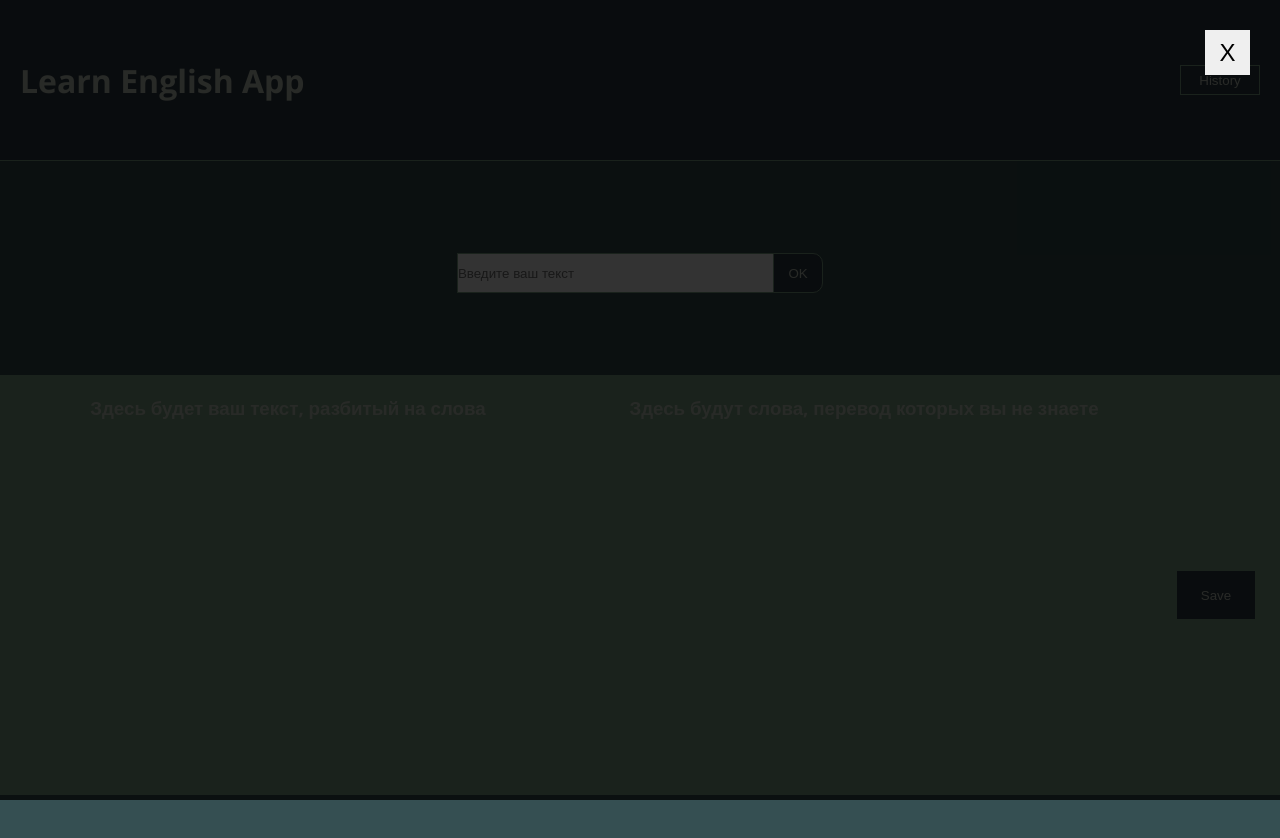
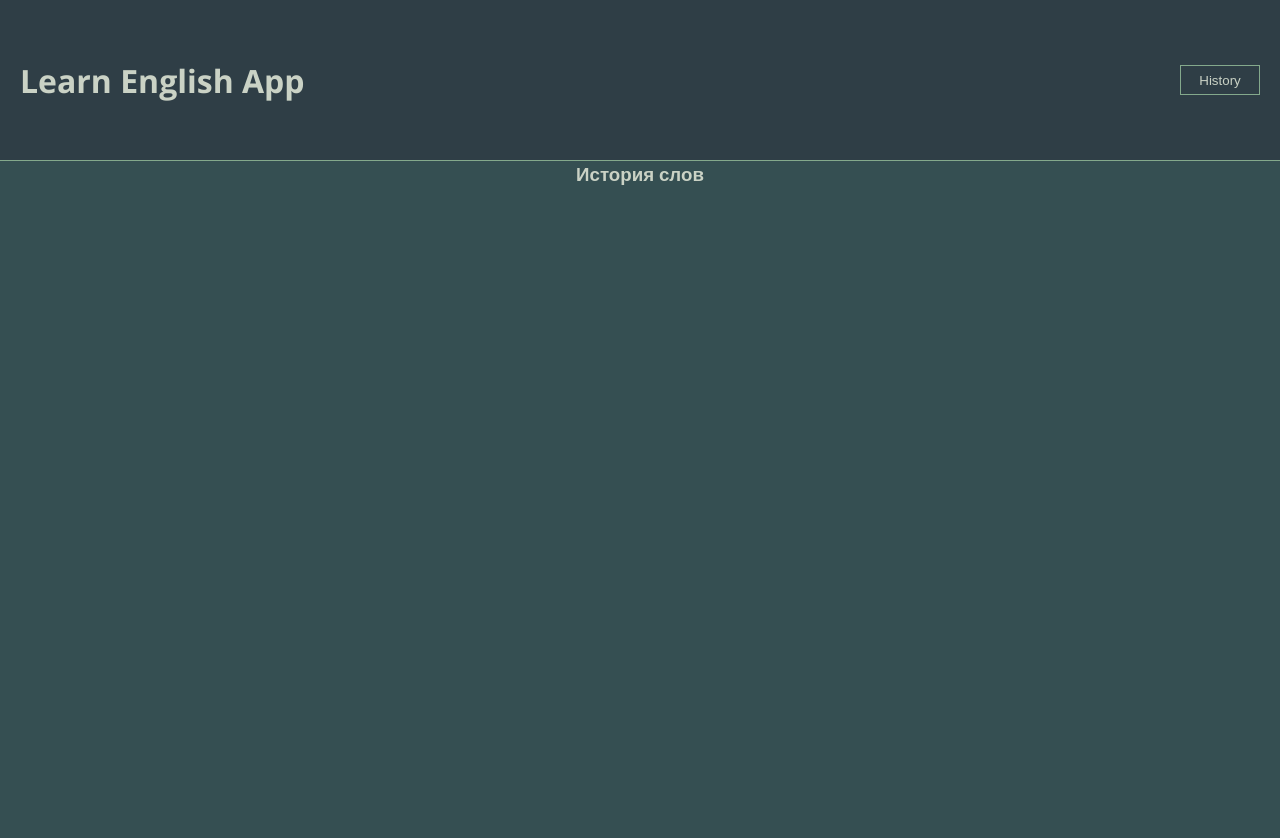
Before and after one commit to 0w1Max/learn-english-app, a website built with webpack: page src/index.html in a window 1280 px wide. Both pictures are taken after a click on the button "History". Before the commit the page ends 800 px from the top, so only its background shows below. Built offline with nearby package versions, Linux system fonts and the light colour scheme; no server answers.

Commit message:
Сделал тестовую версию истории выбранных слов

```diff
--- a/package.json
+++ b/package.json
@@ -1,5 +1,5 @@
 {
-  "name": "Learn English App",
+  "name": "learn-english-app",
   "version": "1.0.0",
   "description": "",
   "main": "./js/app.js",
--- a/src/css/style.css
+++ b/src/css/style.css
@@ -27,6 +27,10 @@ header {
   background-color: #2f3e46;
   border-bottom: 1px solid #84a98c;
 }
+  .logo-text {
+    color: #cad2c5;
+    text-decoration: none;
+  }
 
 .row {
   display: flex;
@@ -43,6 +47,25 @@ header {
   .row-2 {
     height: 50vh;
   }
+
+  .row-3 {
+    display: none;
+    justify-content: flex-start;
+    flex-direction: column;
+    height: 100vh;
+  }
+
+  .row-3 > h3 {
+    text-align: center;
+    margin-bottom: 10px;
+  }
+
+  .col.word-history {
+    height: auto;
+  }
+    .col.word-history > span.chosen-word {
+      margin-bottom: 10px;
+    }
 
 .col {
   display: flex;
@@ -63,6 +86,7 @@ header {
     background-color: #84a98c;
     padding-top: 20px;
     align-items: center;
+    justify-content: flex-end;
   }
 
 .input-text-form {
@@ -97,6 +121,7 @@ header {
 .btn-save {
   width: 80px;
   height: 50px;
+  margin-right: 20px;
   color: #cad2c5;
   background-color: #2f3e46;
   border: 1px solid #84a98c;
--- a/src/index.html
+++ b/src/index.html
@@ -14,8 +14,8 @@
 
   <header>
     <div class="container">
-      <h1>Learn English App</h1>
-      <button type="submit" class="btn-history-words modal-open">History</button>
+      <a href="#" class="logo-text"><h1>Learn English App</h1></a>
+      <button type="submit" class="btn-history-words">History</button>
       <div class="modal-window">
         <button type="submit" class="modal-close">Х</button>
         <div class="modal-content"></div>
@@ -41,6 +41,10 @@
         <button type="submit" class="btn-save">Save</button>
       </div>
     </div>
+    <div class="row row-3 row-3--history">
+      <h3>История слов</h3>
+      <div class="col word-history"></div>
+    </div>
   </main>
 
   <footer>
--- a/src/js/app.js
+++ b/src/js/app.js
@@ -4,4 +4,3 @@ const startApp = new WordDictionary();
 startApp.splitText();
 startApp.saveObj();
 startApp.getWords();
-startApp.cliclkModal();
--- a/src/js/db.js
+++ b/src/js/db.js
@@ -10,7 +10,7 @@ function postData (data) {
     .then(response => console.log(response))
 }
 
-const modalContentElement = document.querySelector('.modal-content');
+const wordHistoryElement = document.querySelector('.word-history');
 
 function getData () {
   fetch('https://learnenglish-app-default-rtdb.firebaseio.com/words.json')
@@ -18,9 +18,9 @@ function getData () {
     .then(json => Object.values(json))
     .then(words => {
       words.forEach(arr =>
-        arr.forEach(word =>
-          modalContentElement.innerHTML += `<span class="chosen-word">${word.word}</span>`
-        ))
+        arr.forEach((word) =>
+          wordHistoryElement.innerHTML += `<span class="chosen-word">${word.word}</span>`
+      ))
     })
 }
 
--- a/src/js/word-dictionary.js
+++ b/src/js/word-dictionary.js
@@ -1,12 +1,19 @@
 import {postData, getData} from './db.js';
 import changeModalWindow from './modal-window.js';
 
+const logoTextElement = document.querySelector('.logo-text');
 const inputTextElement = document.querySelector('input.input-text');
 const inputTextButton = document.querySelector('.btn-input-text');
 const outputTextElement = document.querySelector('.output-text');
 const chosenWordsElement = document.querySelector('.chosen-words');
 let outputWordElement = Array.from(document.querySelectorAll('.output-words'));
 const saveButton = document.querySelector('.btn-save');
+
+
+const firstRowElement = document.querySelector('.row-1');
+const secondRowElement = document.querySelector('.row-2');
+const wordHistoryButton = document.querySelector('.btn-history-words');
+const wordHistoryRowElement = document.querySelector('.row-3--history');
 
 export default class WordDictionary {
   index = 1;
@@ -77,7 +84,23 @@ export default class WordDictionary {
   }
 
   getWords () {
-    getData();
+    wordHistoryButton.addEventListener('click', (evt) => {
+      evt.preventDefault();
+
+      firstRowElement.style.display = 'none';
+      secondRowElement.style.display = 'none';
+      wordHistoryRowElement.style.display = 'flex';
+
+      getData();
+    });
+
+    logoTextElement.addEventListener('click' , (evt) => {
+      evt.preventDefault();
+
+      firstRowElement.style.display = 'flex';
+      secondRowElement.style.display = 'flex';
+      wordHistoryRowElement.style.display = 'none';
+    });
   }
 
   cliclkModal () {
```
Also changed, not shown: 1 other file.
